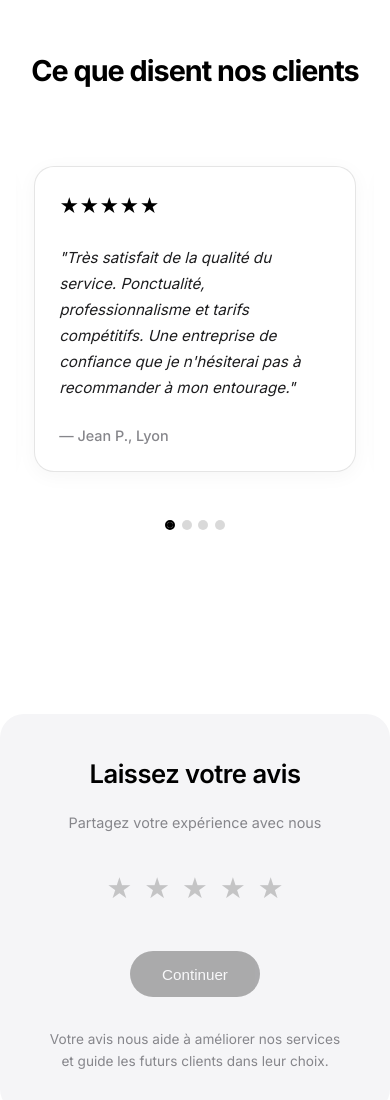
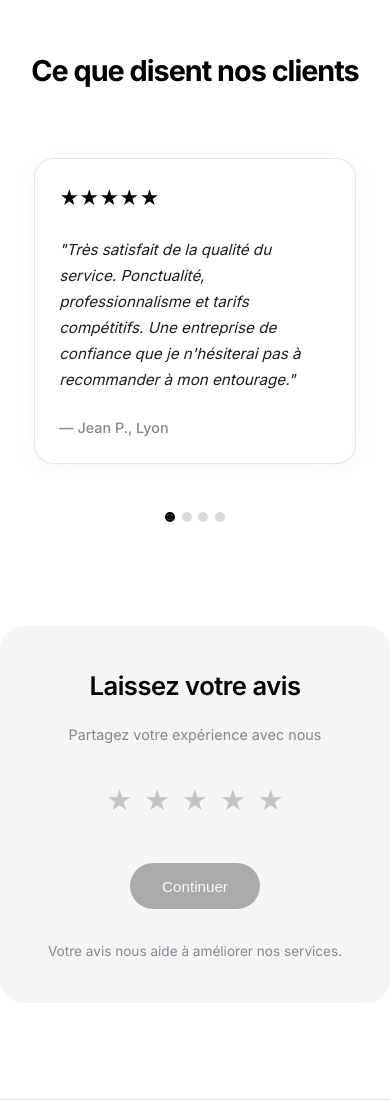
Before and after one commit to AnisHaddadi/Avis, a website: page avis.html in a window 390 px wide. Shown: the part 760-1860 px from the top of the page. Drawn offline with Linux system fonts and the light colour scheme; animation ran at ten frames a second.

Commit message:
RÃ©duction de l'espace entre avis et section laissez un avis

```diff
--- a/avis.html
+++ b/avis.html
@@ -279,7 +279,7 @@
             font-size: clamp(2rem, 5vw, 3.5rem);
             font-weight: 700;
             text-align: center;
-            margin-bottom: 4rem;
+            margin-bottom: 2.5rem;
             color: var(--color-black);
             letter-spacing: -1px;
         }
@@ -287,9 +287,9 @@
         /* ===== CARROUSEL ===== */
         .carousel-wrapper {
             position: relative;
-            margin: 3rem 0;
+            margin: 2rem 0 1rem;
             overflow: hidden;
-            padding: 2rem 0;
+            padding: 1rem 0;
         }
 
         .carousel-container {
@@ -408,7 +408,7 @@
         /* ===== MODULE ÉTOILES ===== */
         .rating-section {
             max-width: 600px;
-            margin: 6rem auto;
+            margin: 1.5rem auto;
             padding: 4rem 2rem;
             text-align: center;
             background: var(--color-gray-light);
@@ -598,7 +598,7 @@
 
             .rating-section {
                 padding: 3rem 1.5rem;
-                margin: 4rem auto;
+                margin: 1rem auto;
             }
 
             .rating-title {
@@ -662,6 +662,7 @@
 
             .rating-section {
                 padding: 2.5rem 1rem;
+                margin: 1rem auto;
                 border-radius: 24px;
             }
 
@@ -850,8 +851,7 @@
         <button class="rating-btn" id="sendRating" disabled>Continuer</button>
 
         <small class="rating-info">
-            Votre avis nous aide à améliorer nos services<br>
-            et guide les futurs clients dans leur choix.
+            Votre avis nous aide à améliorer nos services.
             </small>
         </section>
 
```
Also changed, not shown: index.html (+7 -7 lines).
